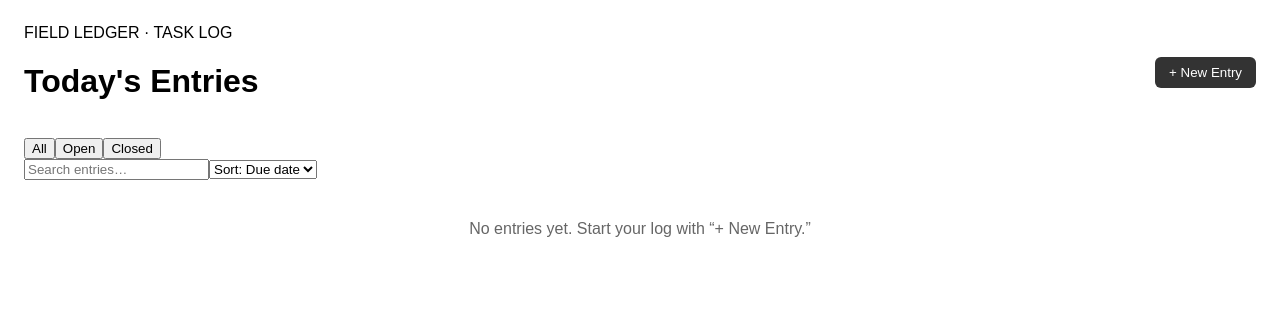
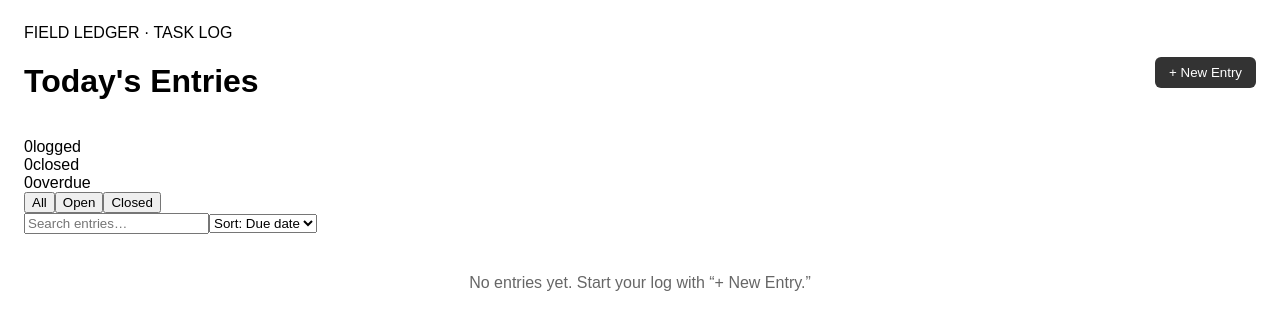
Before and after one commit to AdarshMishraXYZ/Task-Manager, a React (Vite) app: page / in a window 1280 px wide. Shown: the top 330 px of the page. Built offline with nearby package versions, Linux system fonts and the light colour scheme.

Commit message:
Add progress stats bar (logged, closed, overdue)

```diff
--- a/src/App.jsx
+++ b/src/App.jsx
@@ -6,6 +6,7 @@ import TaskList from "./components/TaskList.jsx";
 import TaskFormModal from "./components/TaskFormModal.jsx";
 import Toolbar from "./components/Toolbar.jsx";
 import TagRow from "./components/TagRow.jsx";
+import StatBar from "./components/StatBar.jsx";
 
 const PRIORITY_RANK = { high: 0, medium: 1, low: 2 };
 
@@ -105,6 +106,8 @@ export default function App() {
           </button>
         </header>
 
+        <StatBar tasks={tasks} />
+
         <Toolbar
           filter={filter}
           setFilter={setFilter}
--- /dev/null
+++ b/src/components/StatBar.jsx
@@ -0,0 +1,34 @@
+import { useMemo } from "react";
+import { isOverdue } from "../utils.js";
+
+export default function StatBar({ tasks }) {
+  const stats = useMemo(
+    () => ({
+      total: tasks.length,
+      completed: tasks.filter((t) => t.completed).length,
+      overdue: tasks.filter(isOverdue).length,
+    }),
+    [tasks]
+  );
+
+  return (
+    <div className="stat-bar">
+      <div className="stat-item">
+        <span className="stat-num">{stats.total}</span>
+        <span className="stat-label">logged</span>
+      </div>
+      <div className="stat-divider" />
+      <div className="stat-item">
+        <span className="stat-num">{stats.completed}</span>
+        <span className="stat-label">closed</span>
+      </div>
+      <div className="stat-divider" />
+      <div className="stat-item">
+        <span className={`stat-num${stats.overdue > 0 ? " stat-num--overdue" : ""}`}>
+          {stats.overdue}
+        </span>
+        <span className="stat-label">overdue</span>
+      </div>
+    </div>
+  );
+}
```
